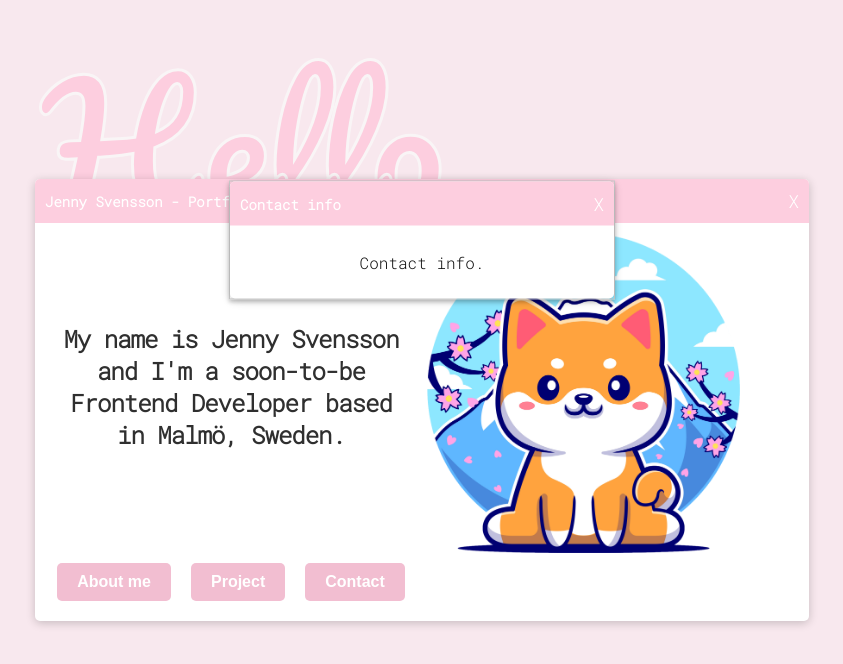
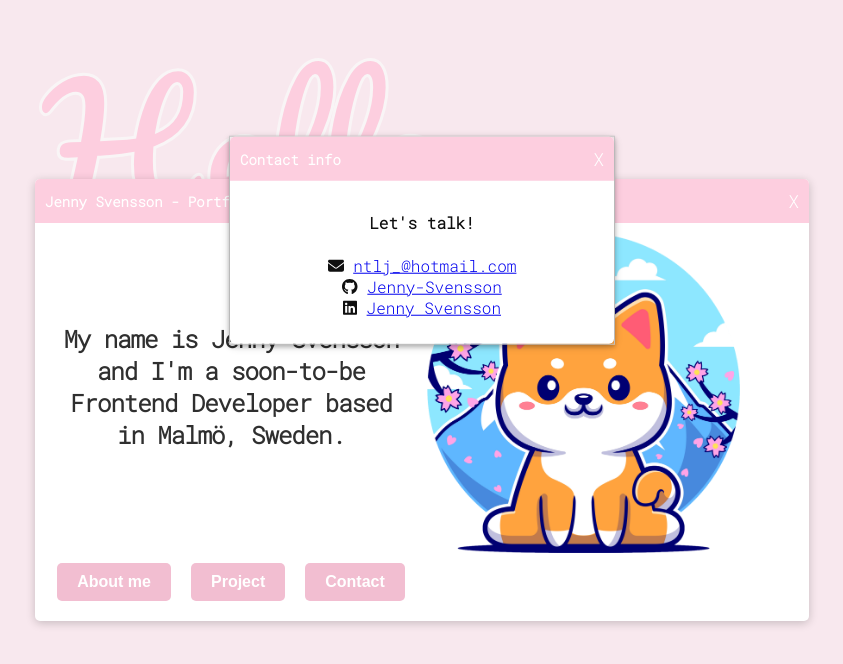
Before and after one commit to Jenny-Svensson/portfolio-v1.0, a React (Vite) app: page / in a window 1280 px wide. Both pictures are taken after a click on the button "Contact". Shown: the top 664 px of the page, without its empty margins (218-1061 px from the left). Built offline with nearby package versions, Linux system fonts and the light colour scheme.

Commit message:
install font awesome package and create links

```diff
--- a/package.json
+++ b/package.json
@@ -10,6 +10,9 @@
     "preview": "vite preview"
   },
   "dependencies": {
+    "@fortawesome/free-brands-svg-icons": "^6.4.2",
+    "@fortawesome/free-solid-svg-icons": "^6.4.2",
+    "@fortawesome/react-fontawesome": "^0.2.0",
     "prop-types": "^15.8.1",
     "react": "^18.2.0",
     "react-dom": "^18.2.0"
--- a/src/components/ContactWindow.tsx
+++ b/src/components/ContactWindow.tsx
@@ -1,3 +1,7 @@
+import { FontAwesomeIcon } from '@fortawesome/react-fontawesome';
+import { faEnvelope } from '@fortawesome/free-solid-svg-icons';
+import { faGithub, faLinkedin } from '@fortawesome/free-brands-svg-icons';
+
 interface ContactWindowProps {
     onClose: () => void;
 }
@@ -12,7 +16,13 @@ export default function ProjectWindow({ onClose }: ContactWindowProps) {
                 </div>
                 <div className="window-content">
 
-                        <p>Contact info.</p>
+                    <h4>Let's talk!</h4>
+
+                    <p>
+                        <FontAwesomeIcon icon={faEnvelope} /> <a href = "mailto: ntlj_@hotmail.com">ntlj_@hotmail.com</a> <br/>
+                        <FontAwesomeIcon icon={faGithub} /> <a href="https://github.com/Jenny-Svensson">Jenny-Svensson</a> <br/>
+                        <FontAwesomeIcon icon={faLinkedin} /> <a href="https://www.linkedin.com/in/jenny-svensson-210376157/">Jenny Svensson</a>
+                    </p>
 
                     </div>
                 </div>
```
Also changed, not shown: 1 other file (tests, documents, lock files or other folders).
